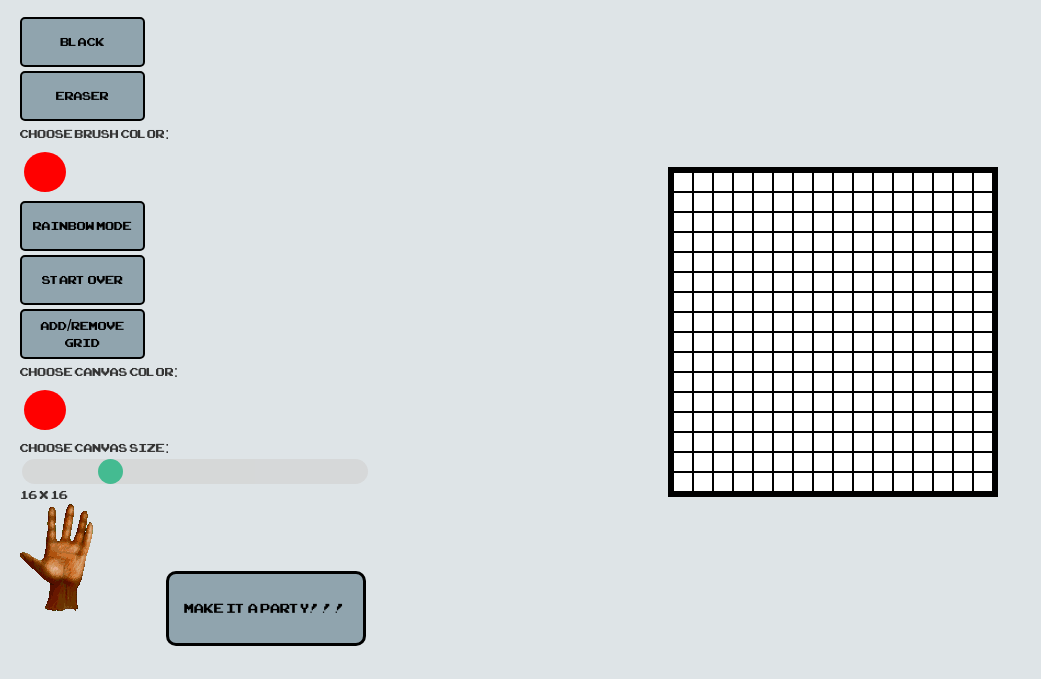
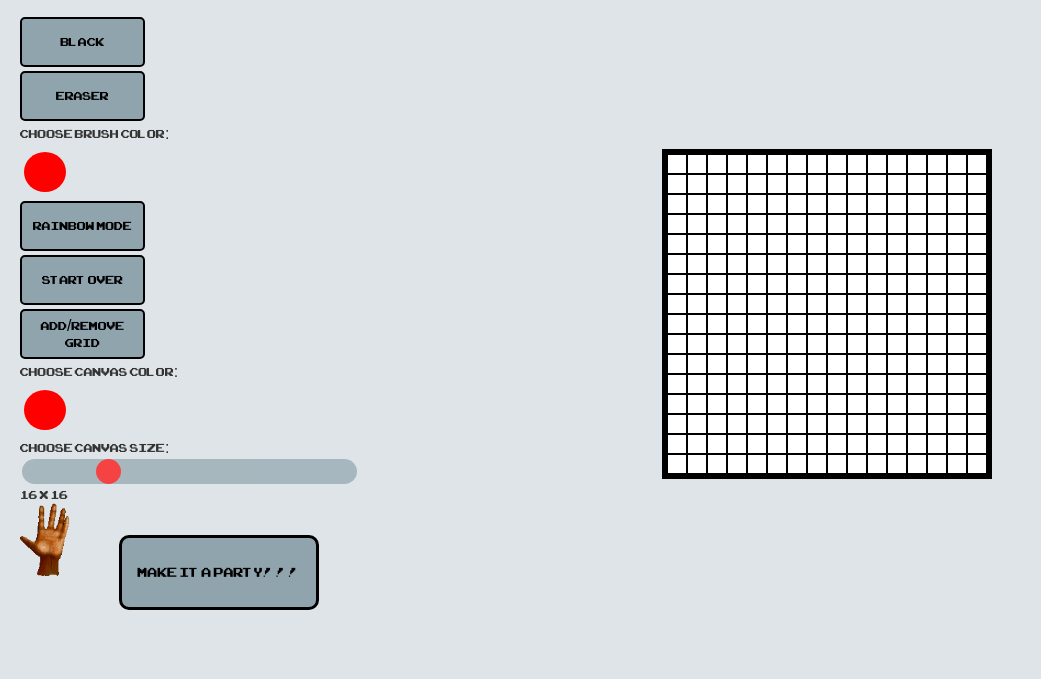
Before and after one commit to jholson1030/odin-sketchpad, a plain HTML site: page index.html in a window 1280 px wide. Shown: the part 121-800 px from the top of the page, without its empty margins (0-1041 px from the left). Drawn offline with Linux system fonts and the light colour scheme.

Commit message:
Style the slider

```diff
--- a/style.css
+++ b/style.css
@@ -26,6 +26,9 @@ h1 {
         background-color: black;
         color: #ffffff;
         border: 2px solid #ffffff;
+    }
+    .slider {
+        background-color: #ffffff;
     }
 }
 
@@ -109,7 +112,7 @@ h1 {
     width: 100%;
     height: 25px;
     border-radius: 15px;
-    background-color: #d3d3d3;
+    background-color: #90a4ae;
     outline: none;
     opacity: 0.7;
     transition: opacity .2s;
@@ -125,7 +128,7 @@ h1 {
     width: 25px;
     height: 25px;
     border-radius: 50%;
-    background-color: #04aa6d;
+    background-color: #ff0000;
     cursor: pointer;
 }
 
@@ -145,6 +148,10 @@ h1 {
     border-radius: 10px;
 }
 
+.finger {
+    height: 75px;
+}
+
 .dance-cats {
     display: flex;
     flex-direction: row;
```
